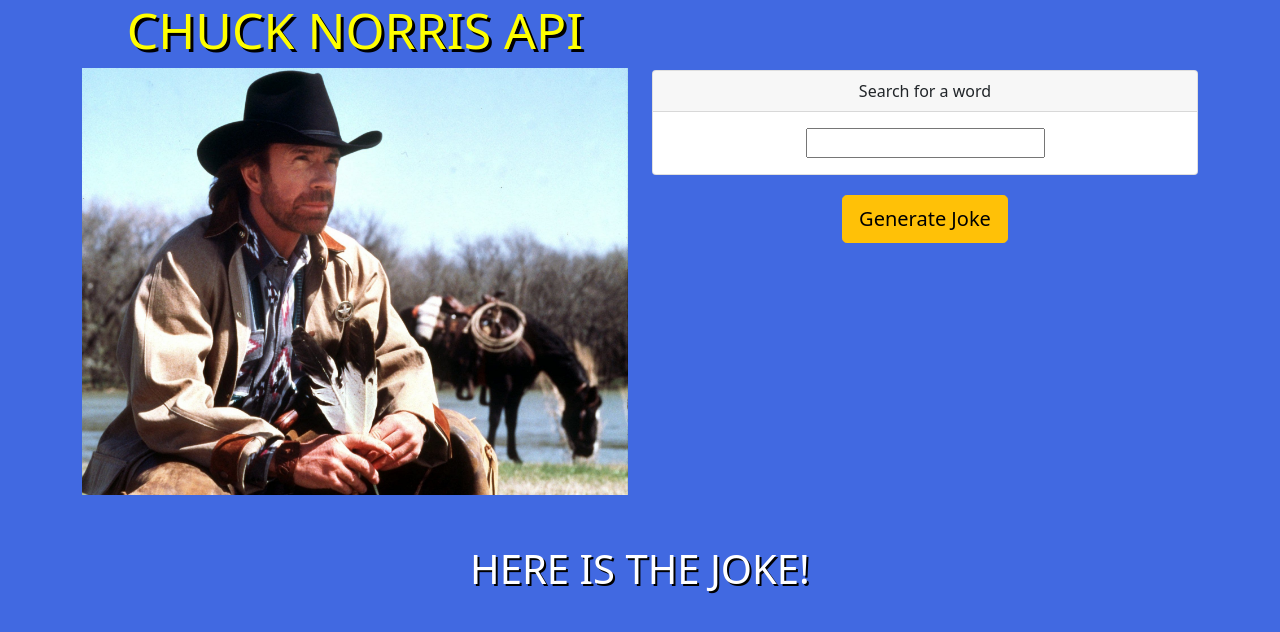
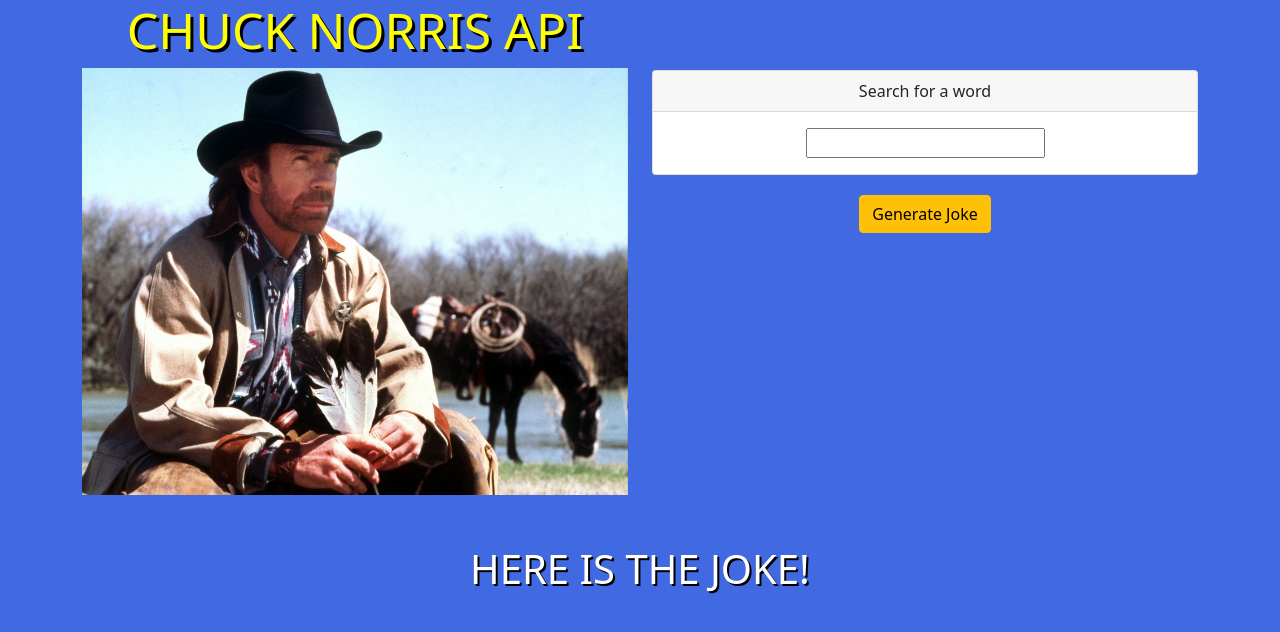
Before and after one commit to springlordpants/chuck-norris-api, a React (Create React App) app: page / in a window 1280 px wide. Shown: the top 632 px of the page. Built offline with nearby package versions, Linux system fonts and the light colour scheme; no server answers.

Commit message:
App is working

```diff
--- a/src/App.js
+++ b/src/App.js
@@ -36,12 +36,11 @@
       const randomJoke = Math.floor(
         Math.random() * result.data.result.length + 1
       )
-      console.log(randomJoke)
       setState({
         ...state,
         joke: result.data.result[randomJoke].value,
       })
-    } catch {
+    } catch (e) {
       setState({
         ...state,
         joke:
@@ -65,7 +64,7 @@
             </div>
           </div>
           <div>
-            <button className="btn btn-warning btn-lg" onClick={fetchMyJoke}>
+            <button className="btn btn-warning" onClick={fetchMyJoke}>
               Generate Joke
             </button>
           </div>
```
